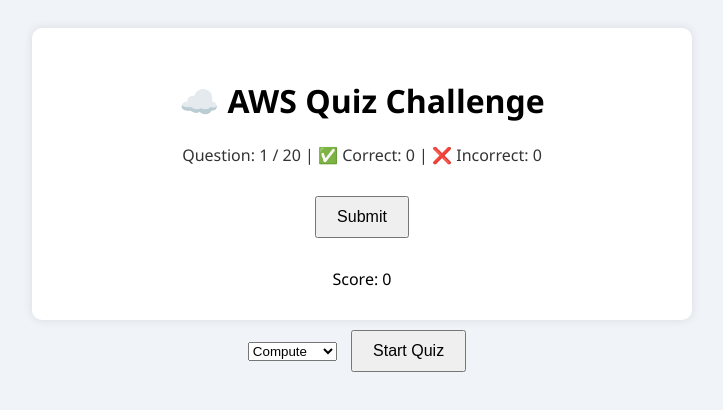
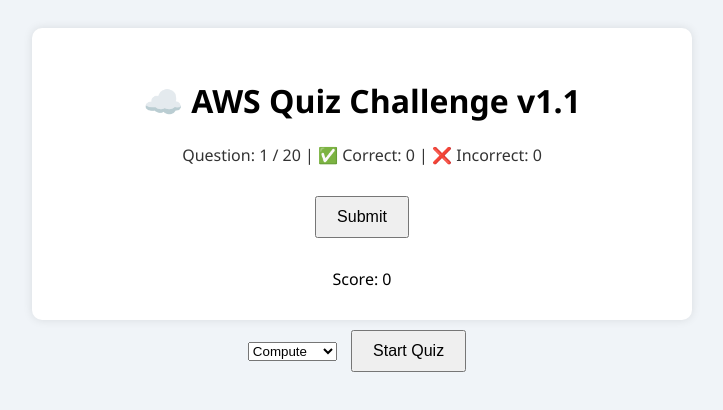
Before and after one commit to STUARTMORRIS76/awsquiz, a plain HTML site: page index.html in a window 1280 px wide. Shown: the whole page, without its empty margins (278-1001 px from the left). Drawn offline with Linux system fonts and the light colour scheme.

Commit message:
Update index.html

```diff
--- a/index.html
+++ b/index.html
@@ -8,7 +8,7 @@
 </head>
 <body>
   <div class="quiz-container">
-    <h1>☁️ AWS Quiz Challenge</h1>
+    <h1>☁️ AWS Quiz Challenge v1.1</h1>
     <div id="statusBar">
       Question: <span id="questionNumber">1</span> /
       <span id="totalQuestions">20</span> |
```
